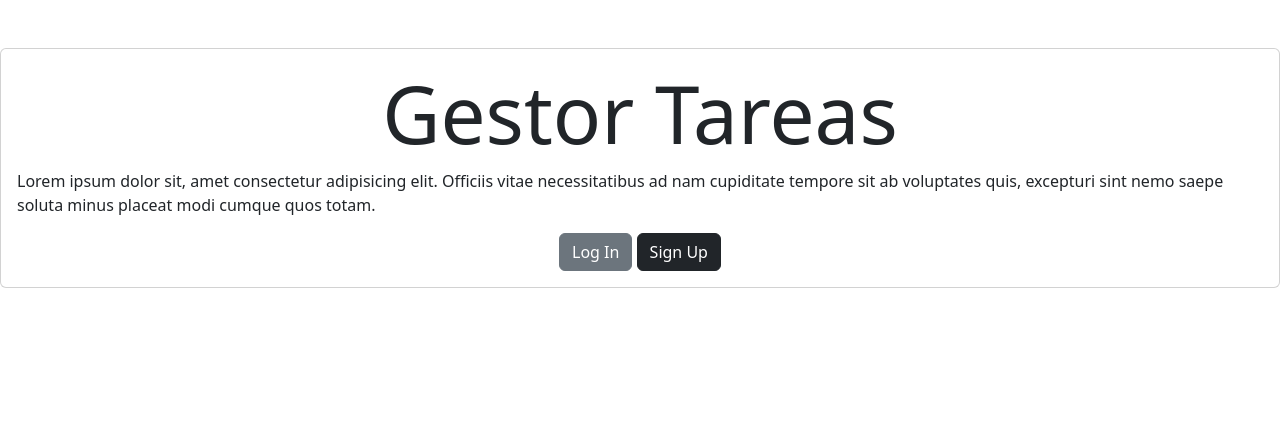
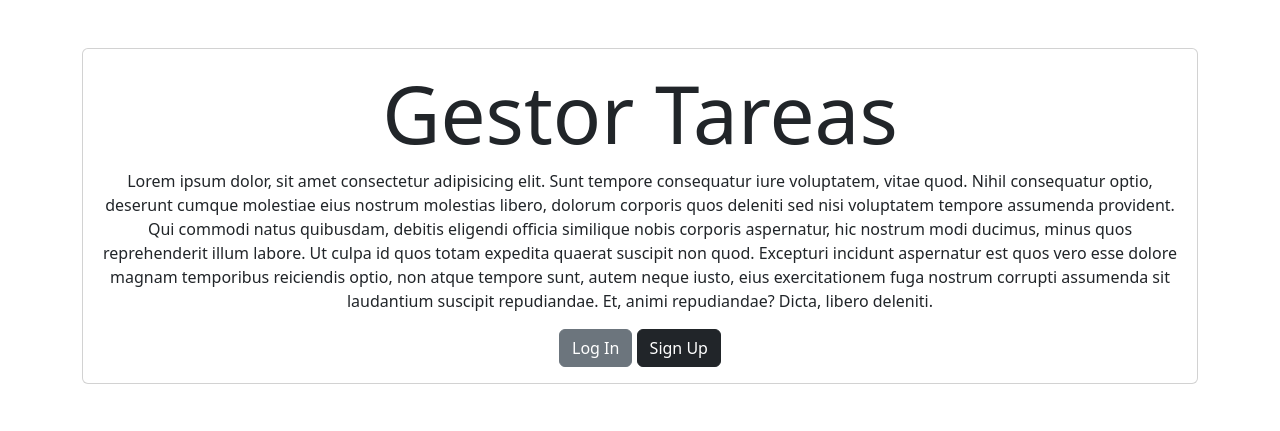
Before and after one commit to victoormga/GestorTareas, a Django app: page / in a window 1280 px wide. Shown: the part 56-487 px from the top of the page. Run offline with Django 5.2, Linux system fonts and the light colour scheme.

Commit message:
Smthgs added.

```diff
--- a/tasks/templates/tasks/home.html
+++ b/tasks/templates/tasks/home.html
@@ -2,11 +2,11 @@
 
 {% block content %}
 
-    <main class="conatinet py-5">
+    <main class="container py-5">
         <section class="card card-body">
             <h1 class="display-1 text-center">Gestor Tareas</h1>
-            <p>Lorem ipsum dolor sit, amet consectetur adipisicing elit. Officiis vitae necessitatibus ad nam cupiditate tempore sit ab voluptates quis, excepturi sint nemo saepe soluta minus placeat modi cumque quos totam.</p>
             <div class="text-center">
+                <p>Lorem ipsum dolor, sit amet consectetur adipisicing elit. Sunt tempore consequatur iure voluptatem, vitae quod. Nihil consequatur optio, deserunt cumque molestiae eius nostrum molestias libero, dolorum corporis quos deleniti sed nisi voluptatem tempore assumenda provident. Qui commodi natus quibusdam, debitis eligendi officia similique nobis corporis aspernatur, hic nostrum modi ducimus, minus quos reprehenderit illum labore. Ut culpa id quos totam expedita quaerat suscipit non quod. Excepturi incidunt aspernatur est quos vero esse dolore magnam temporibus reiciendis optio, non atque tempore sunt, autem neque iusto, eius exercitationem fuga nostrum corrupti assumenda sit laudantium suscipit repudiandae. Et, animi repudiandae? Dicta, libero deleniti.</p>
                 <a class="btn btn-secondary" href="/login">
                     Log In
                 </a>
```
